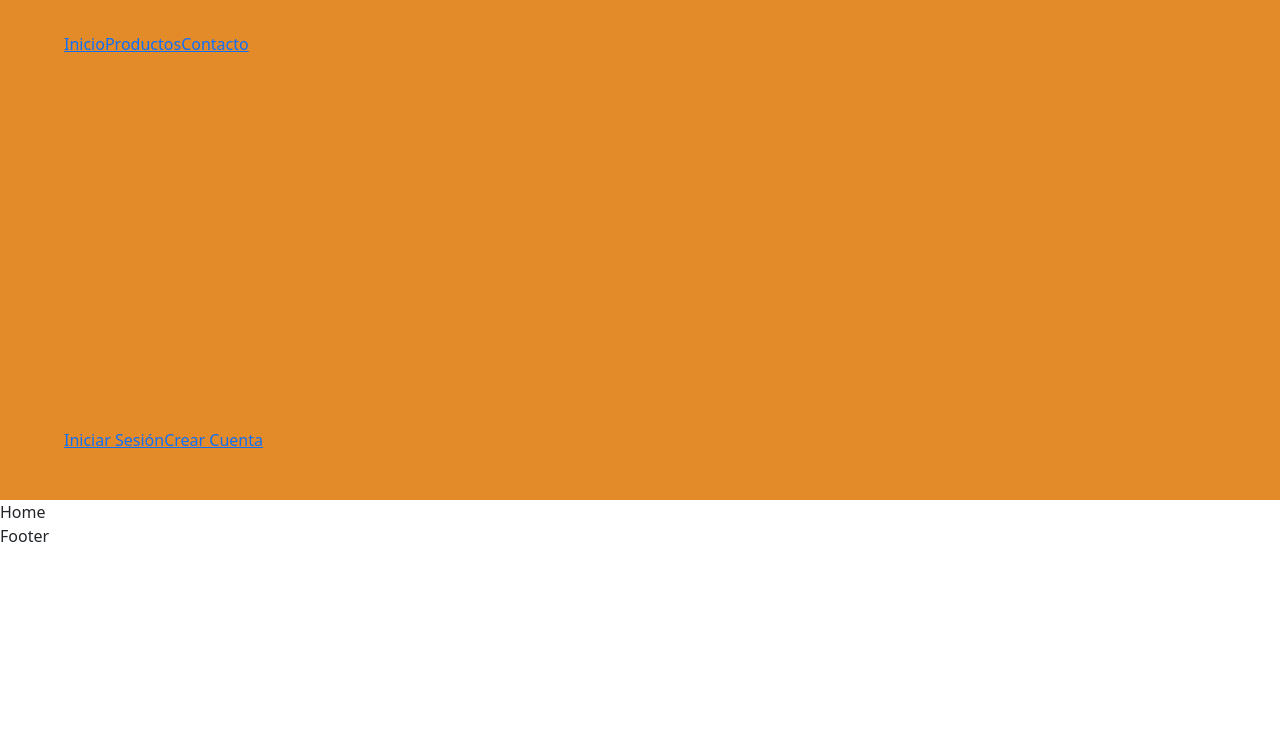
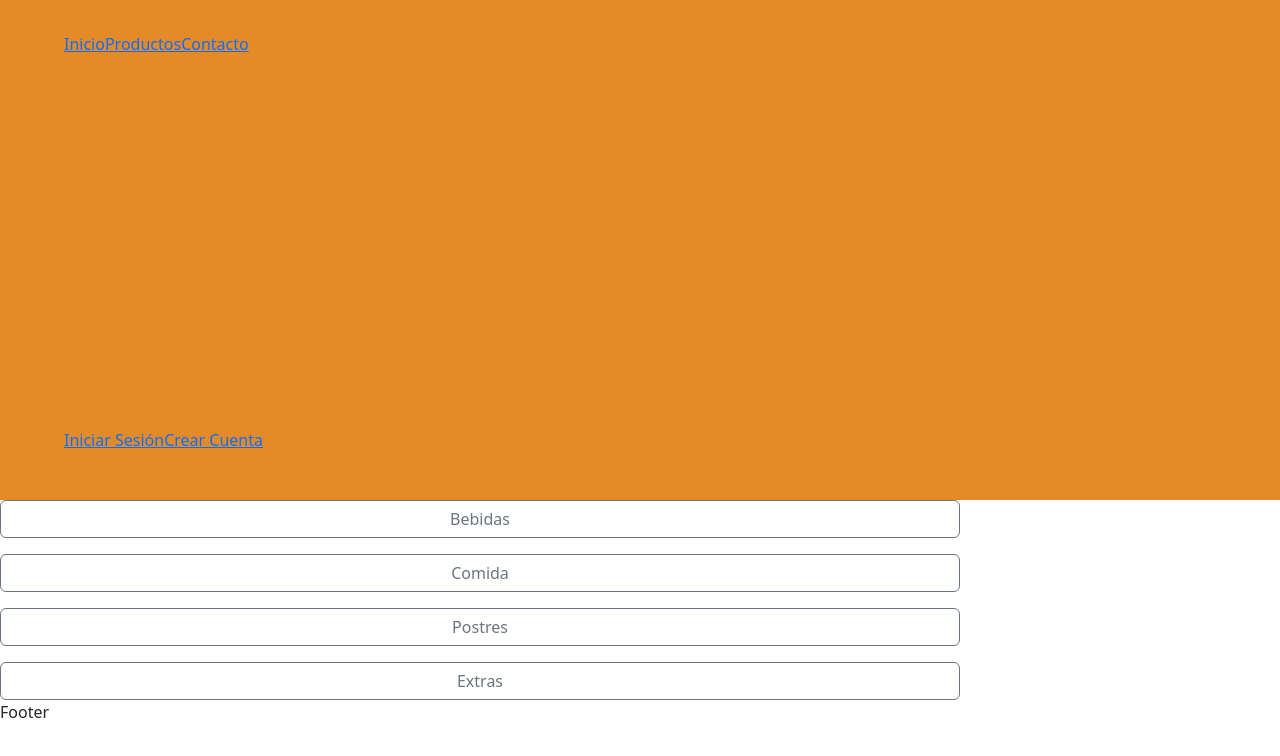
Before and after one commit to No-Country/c9-11-t-angularnode, a React (Vite) app in the folder client/: page / in a window 1280 px wide. Shown: the top 756 px of the page. Built offline with nearby package versions, Linux system fonts and the light colour scheme.

Commit message:
We where defined the project frontend structure

```diff
--- a/client/package.json
+++ b/client/package.json
@@ -16,6 +16,7 @@
     "react": "^18.2.0",
     "react-bootstrap": "^2.7.0",
     "react-dom": "^18.2.0",
+    "react-hook-form": "^7.43.1",
     "react-redux": "^8.0.5",
     "react-router-dom": "^6.8.1"
   },
--- a/client/src/App.jsx
+++ b/client/src/App.jsx
@@ -1,18 +1,15 @@
-
-
 import { AppRouter } from "./routes/AppRouter";
 import { Footer } from "./ui/Footer";
 import { Navar } from "./ui/Navar";
 
 import "bootstrap/dist/css/bootstrap.min.css";
 
-
 export const App = () => {
   return (
     <>
       <Navar />
       <AppRouter />
-      <Footer/>
+      <Footer />
     </>
   );
 };
--- a/client/src/components/Home.jsx
+++ /dev/null
@@ -1,6 +0,0 @@
-
-export const Home = () => {
-  return (
-    <div>Home</div>
-  )
-}
```
Also changed, not shown: client/src/routes/AppRouter.jsx (+5 -5 lines), client/src/layout/layout.jsx (deleted), client/src/pages/Contact.jsx (renamed from client/src/components/Contact.jsx), client/src/pages/CreateAccount.jsx (renamed from client/src/components/CreateAccount.jsx), client/src/pages/Login.jsx (renamed from client/src/components/Login.jsx), client/src/pages/Products.jsx (renamed from client/src/components/Products.jsx), client/src/theme/constants_theme.js (deleted), client/src/theme/theme.js (deleted), 2 other files (tests, documents, lock files or other folders).
